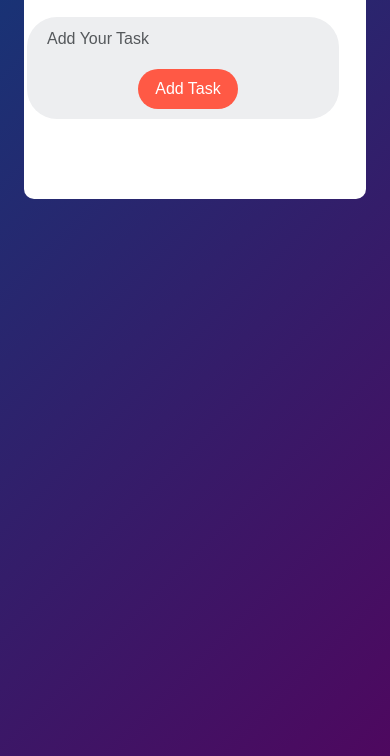
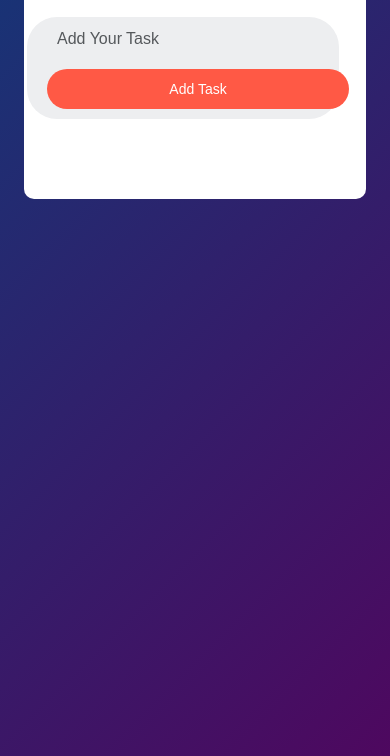
Before and after one commit to ssarkarjpg03/toDoList, a plain HTML site: page index.html in a window 390 px wide. Shown: the part 88-844 px from the top of the page. Drawn offline with nearby package versions, Linux system fonts and the light colour scheme.

Commit message:
nothing so much

```diff
--- a/style.css
+++ b/style.css
@@ -177,8 +177,9 @@ ul li span:hover {
         padding: 8px;
         font-size: 0.9rem;
     }
-    button {
-        padding: 10px 30px;
+    #button {
+        padding: 0;
+		width: 350px;
         font-size: 14px;
         margin-top: 10px;
     }
```
